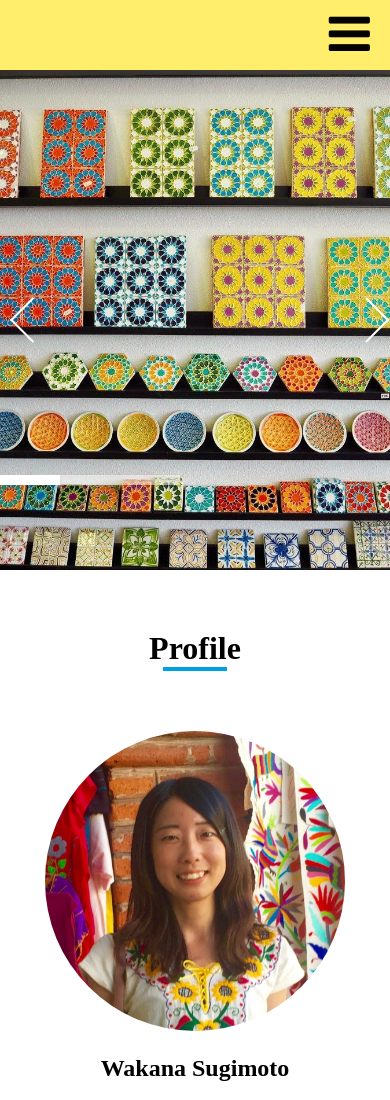
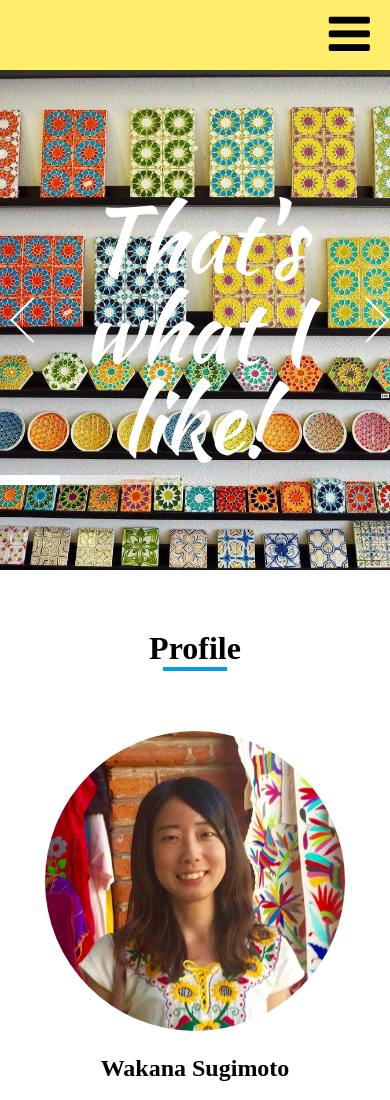
Before and after one commit to Wakana530/wskgn.github.io, a plain HTML site: page index.html in a window 390 px wide. Shown: the top 1100 px of the page. Drawn offline with nearby package versions, Linux system fonts and the light colour scheme.

Commit message:
slide show
slide show

```diff
--- a/css/style.css
+++ b/css/style.css
@@ -58,6 +58,40 @@ nav{
 #page1-container{
 	height: 500px;
 }
+
+.page1-text-box{
+	width:100%;
+	/*padding-top:200px;*/
+	margin:0 auto;
+	position: absolute;
+	top: 40%;
+	left: 0;
+	display:block;
+	z-index:30;
+
+}
+
+.page1-text1{
+	text-align: center;
+	font-size:120px;
+	line-height: 120px;
+	margin: 0;
+	/*padding-top: 30px;*/
+	color: white;
+}
+
+.page1-text1{
+	font-family: 'Kaushan Script', cursive;
+}
+
+/*.page1-text2{
+	text-align: center;
+	font-size:15px;
+	line-height: 35px;
+	margin:0;
+	color:black;
+
+}*/
 
 .page2{
 	width: 100%;
@@ -482,6 +516,22 @@ textarea{
 
 	}
 
+	.page1-text-box{
+		width: 80%;
+		position: absolute;
+		top: 25%;
+		left: 10%;
+	}
+
+	.page1-text1{
+		font-size: 90px;
+		line-height: 90px;
+	}
+
+	#page1-container{
+		position: relative;
+	}
+
 	.page2-container{
 		width: 100%;
 	}
--- a/index.html
+++ b/index.html
@@ -4,6 +4,7 @@
 	<meta charset="UTF-8">
 	<title>Original site</title>
 	<link rel="stylesheet" type="text/css" href="css/font-awesome-4.7.0/css/font-awesome.min.css">
+	<link href="https://fonts.googleapis.com/css?family=Kaushan+Script" rel="stylesheet">
 	<meta name="viewport" content="width=device-width">
 	<link rel="stylesheet" href="css/skippr.css">
 	<link rel="stylesheet" href="css/animate.min.css">
@@ -49,6 +50,10 @@
 				<div style="background-image: url(img/brazil.jpg);"></div>
 
 		 	</div>
+		 	<div class="page1-text-box">
+				<p class="page1-text1">That's what I like!</p>
+				<!-- <p class="page1-text2">simply dummy text of the printing</p> -->
+			</div>
 		 </div>
 
 
```
Also changed, not shown: 1 other file.
